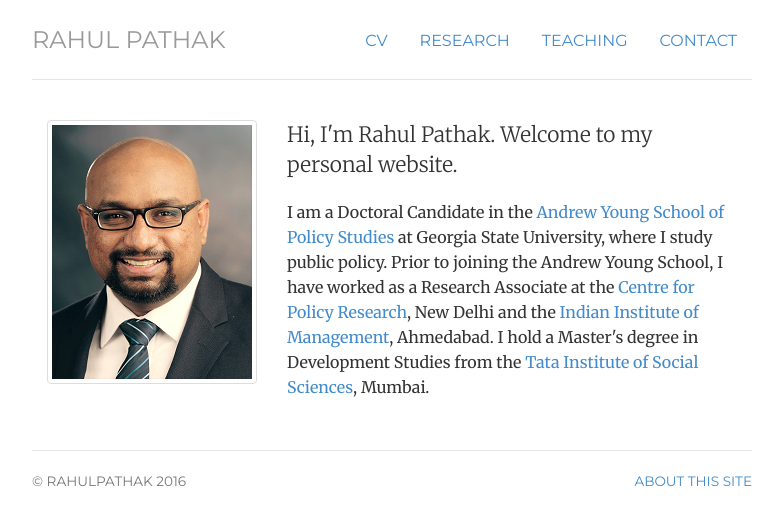
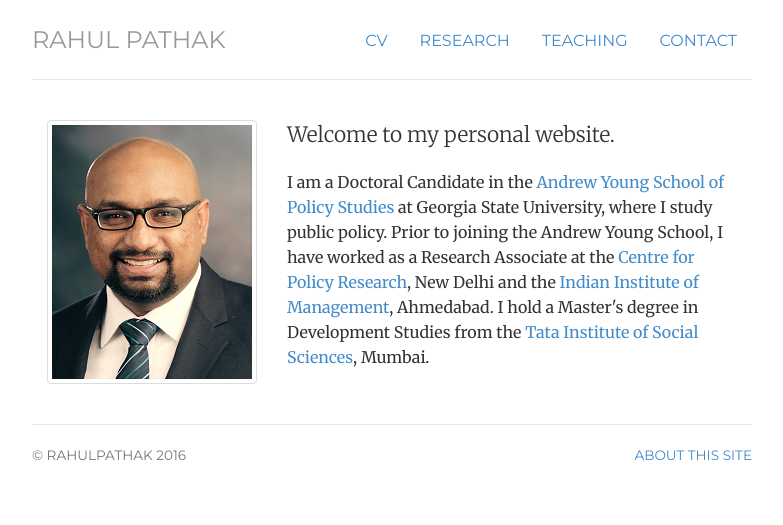
Before and after one commit to pathak-rahul/pathak-rahul.github.io, a Jekyll site: the page built from index.html, in a window 1280 px wide. Shown: the top 525 px of the page, without its empty margins (248-1031 px from the left). Built offline with Jekyll 4.4.1, drawn with Linux system fonts in a browser that asks for light colours.

Commit message:
Update index.html

```diff
--- a/index.html
+++ b/index.html
@@ -14,7 +14,7 @@ description:
 	</div>
 	<div itemscope itemtype="http://data-vocabulary.org/Person" class="col-sm-8">
 
-	<p class="lead">Hi, I'm Rahul Pathak. Welcome to my personal website.
+	<p class="lead">Welcome to my personal website.
 
 	<p class-"lead"> I am a Doctoral Candidate in the <a href="http://aysps.gsu.edu/"> Andrew Young School of Policy Studies</a> at Georgia State University, where I study public policy. Prior to joining the Andrew Young School, I have worked as a Research Associate at the <a href="http://www.cprindia.org/"> Centre for Policy Research</a>, New Delhi and the <a href="http://www.iimahd.ernet.in/"> Indian Institute of Management</a>, Ahmedabad. I hold a Master's degree in Development Studies from the <a href="http://tiss.edu/"> Tata Institute of Social Sciences</a>, Mumbai. </p> </span>
 </p>
```
